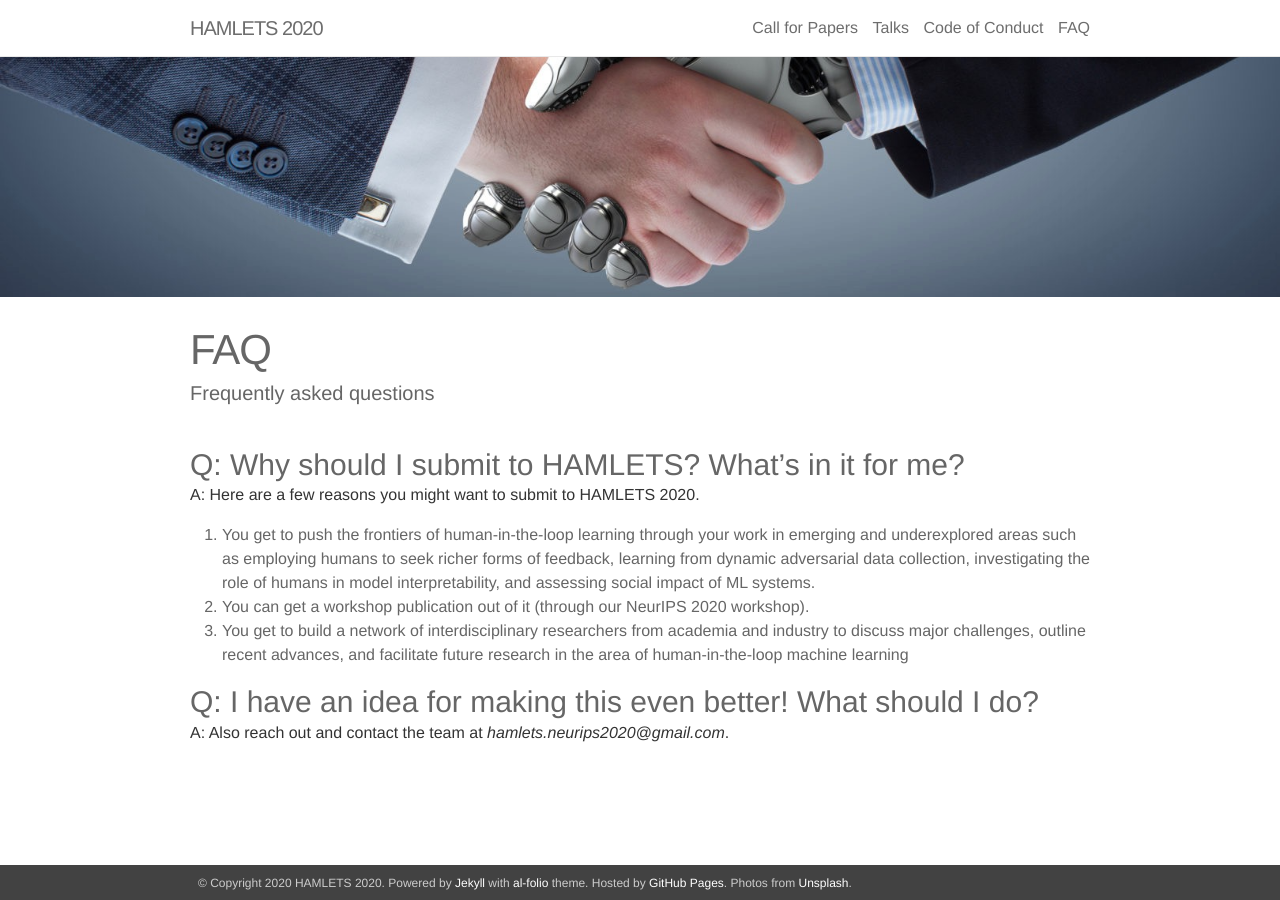
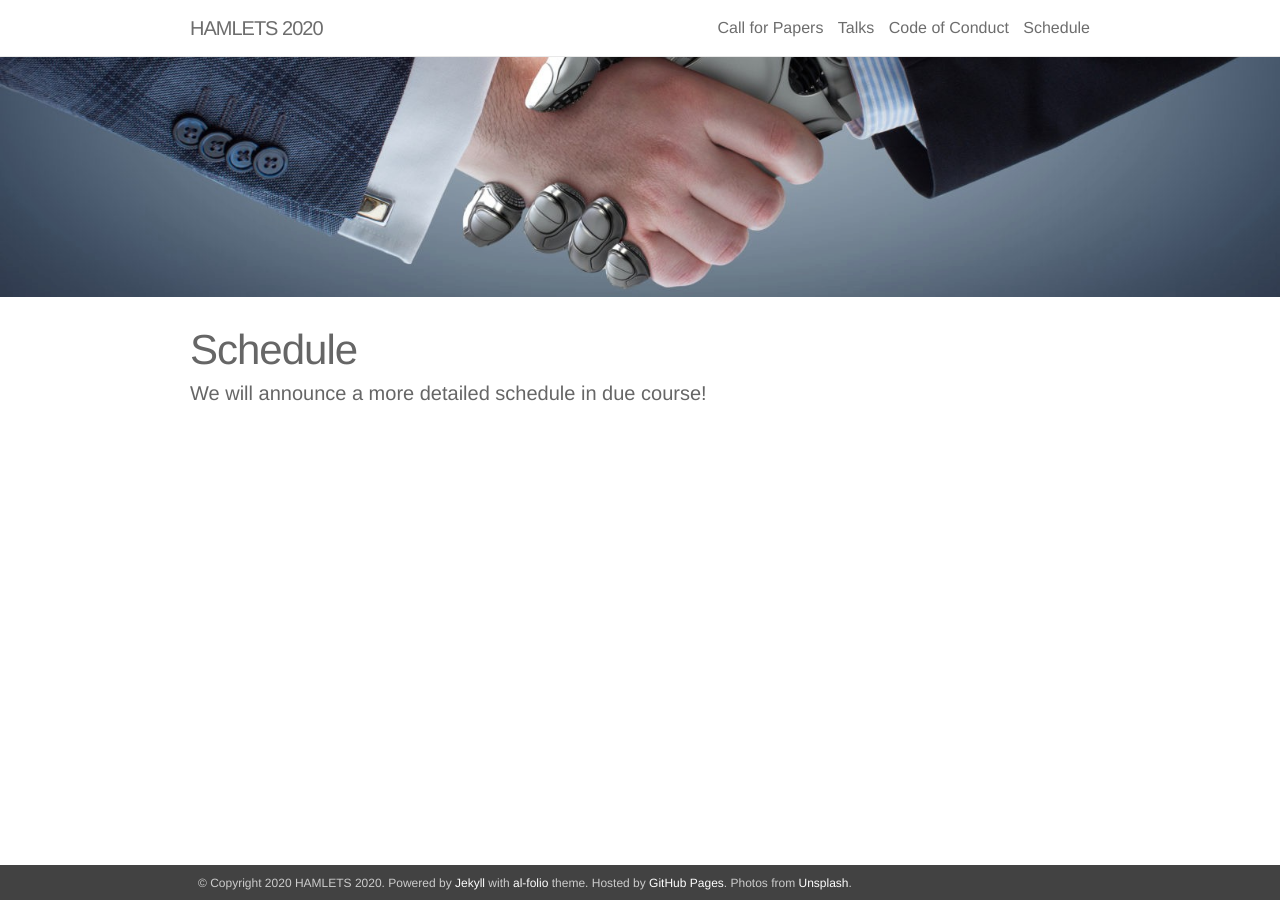
Before and after one commit to hamlets-workshop/hamlets-workshop.github.io, a Jekyll site: the page built from _pages/07_faq.md, in a window 1280 px wide. Built offline with Jekyll 4.4.1, drawn with Linux system fonts in a browser that asks for light colours; nearby versions of some CDN libraries.

Commit message:
final changes

```diff
--- a/_pages/07_faq.md
+++ b/_pages/07_faq.md
@@ -1,19 +1,6 @@
 ---
 layout: page
-permalink: /faq/
-title: FAQ
-description: Frequently asked questions
+permalink: /schedule/
+title: Schedule
+description: We will announce a more detailed schedule in due course!
 ---
-
-
-### Q: Why should I submit to HAMLETS? What's in it for me?
-
-A: Here are a few reasons you might want to submit to HAMLETS 2020.
-1. You get to push the frontiers of human-in-the-loop learning through your work in emerging and underexplored areas such as employing humans to seek richer forms of feedback, learning from dynamic adversarial data collection, investigating the role of humans in model interpretability, and assessing social impact of ML systems.
-2. You can get a workshop publication out of it (through our NeurIPS 2020 workshop).
-3. You get to build a network of interdisciplinary researchers from academia and industry to discuss major challenges, outline recent advances, and facilitate future research in the area of human-in-the-loop machine learning
-
-
-### Q: I have an idea for making this even better! What should I do?
-
-A: Also reach out and contact the team at *hamlets.neurips2020@gmail.com*.
--- a/_sass/_speakers.scss
+++ b/_sass/_speakers.scss
@@ -2,6 +2,13 @@
  margin-left:2%;
 float:left;
 height:200px;
+width:160px;
+}
+
+.iconDetails2 {
+ margin-left:2%;
+float:left;
+height:160px;
 width:160px;
 }
 
```
Also changed, not shown: _news/announcement_4.md (+1 -1 lines), _pages/04_schedule.md (+1 -3 lines), _pages/05_speakers.md (+34 -3 lines), assets/img/kristen.jpg (added).
